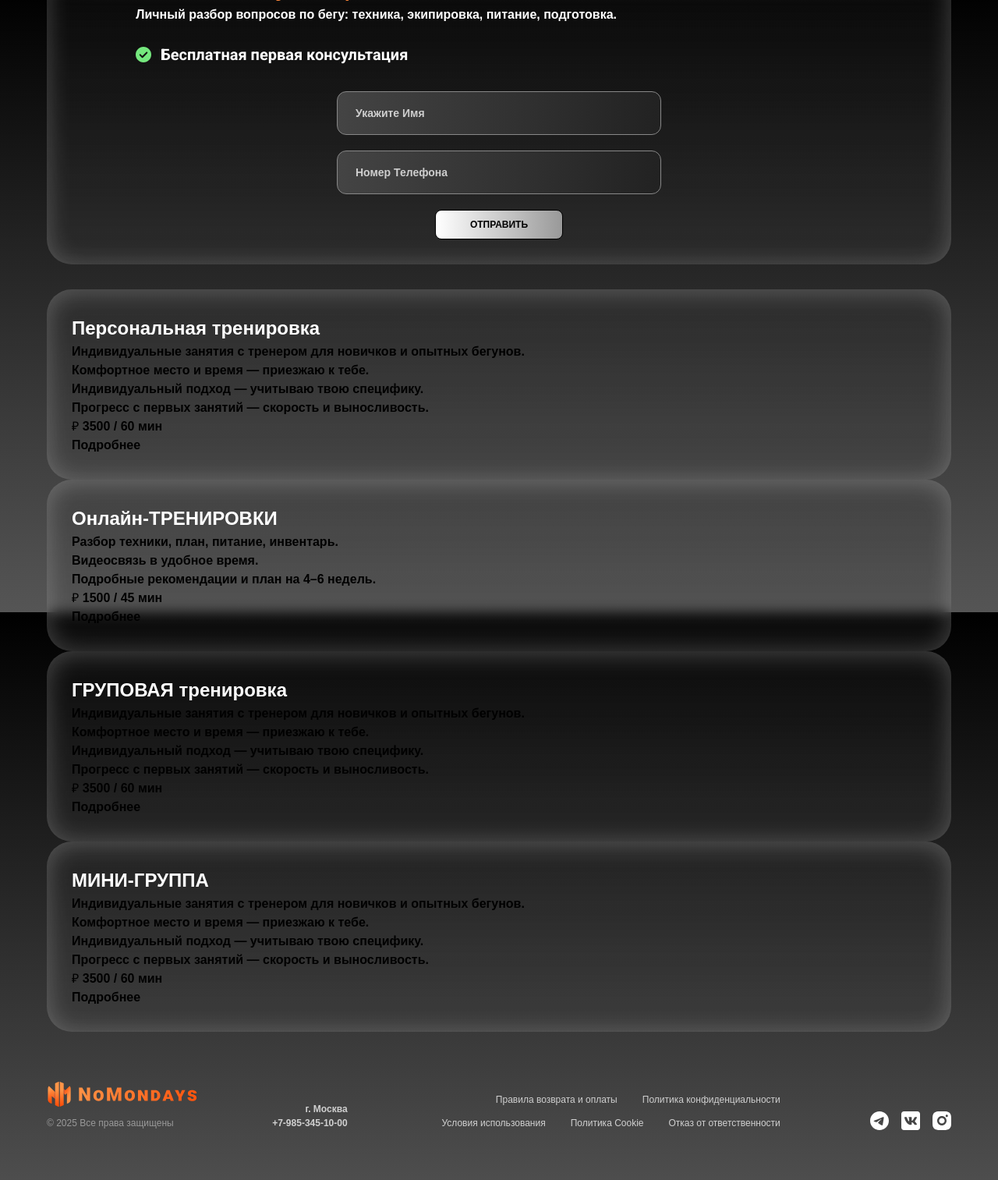
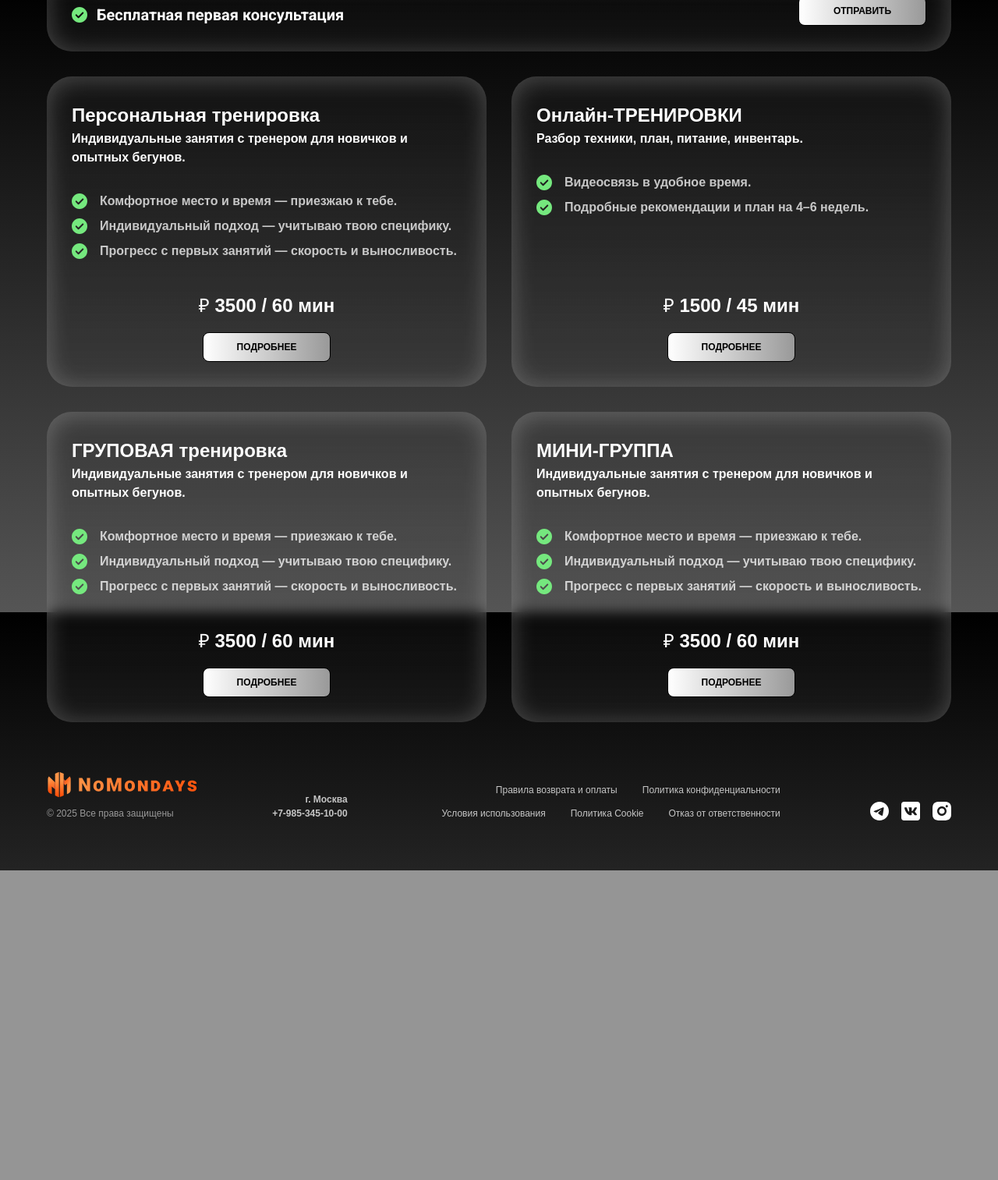
Before and after one commit to VelValerian/nm_webapp, a Django app: page /trainings/ in a window 1280 px wide. Shown: the part 815-2328 px from the top of the page at 78% size. After the commit the page ends 1931 px from the top, so only its background shows below. Run offline with Django 5.2, Linux system fonts and the light colour scheme; data that the repository does not hold is empty; some web fonts are replaced.

Commit message:
style (training_card) style for card content

```diff
--- a/app_trainings/templates/components/training_card.html
+++ b/app_trainings/templates/components/training_card.html
@@ -1,21 +1,33 @@
 {# компонент-карточка: НИКАКИХ extends/block #}
-<article class="island island-training-card">
+<article class="island island-training-card" xmlns="http://www.w3.org/1999/html">
+  <div class="island-training-card__content-up">
+    <div class="island-training-card__content-up--title">
       <h3 class="island-training-card__title title">{{ card.title }}</h3>
       {% if card.subtitle %}
-  <p class="island-training-card__subtitle">{{ card.subtitle }}</p>
+      <p class="island-training-card__description title">{{ card.subtitle }}</p>
       {% endif %}
+    </div>
 
     {% if card.bullets %}
-  <ul class="island-training-card__bullets">
-    {% for b in card.bullets %}<li>{{ b }}</li>{% endfor %}
+    <ul class="island-training-card__content-up--bullets">
+      {% for b in card.bullets %}<li> <img
+            class="island-about-mini__title-arrow"
+            src="../../../static/icons/green-check.svg"
+            alt="chrck"
+            width="20"
+            height="20"
+            loading="lazy"
+    /> {{ b }}</li>{% endfor %}
     </ul>
     {% endif %}
+  </div>
 
-  <div class="island-training-card__price">
+  <div class="island-training-card__content-low">
+    <div class="title island-training-card__content-low--price ">
       ₽ {{ card.price }} / {{ card.duration_min }} мин
     </div>
-
-  <a class="btn island-training-card__cta" href="{% url 'trainings:page' slug=card.slug %}">
+    <a class="button island-training-card__cta" href="{% url 'trainings:page' slug=card.slug %}">
     Подробнее
   </a>
+  </div>
 </article>
--- a/assets/scss/blocks/_training-page.scss
+++ b/assets/scss/blocks/_training-page.scss
@@ -80,6 +80,38 @@
   flex: 1 1 calc(50% - 1rem);   /* каждая карточка стремится занять половину строки */
   min-width: 360px;             /* но не ужимается уже 360px */
   color: var(--text-color-secondary);
+  display: flex;
+  flex-direction: column;
+  justify-content: space-between;
+
+  &__content-up {
+    display: flex;
+    flex-direction: column;
+    width: 100%;
+
+    &--bullets {
+      margin-top: 2rem;
+      li {
+        display: flex;
+        gap: 1rem;
+        margin-bottom: 0.5rem;
+      }
+    }
+
+  }
+
+  &__content-low {
+    display: flex;
+    flex-direction: column;
+    align-items: center;
+    margin-top: 2rem;
+    font-size: x-large;
+    gap: 1rem;
+
+    &--price {
+      justify-content: center;
+    }
+  }
 }
 
 @media (max-width: 760px) {
--- a/static/css/styles.css
+++ b/static/css/styles.css
@@ -525,7 +525,7 @@ pre {
   gap: 2rem;
   color: var(--text-color-secondary);
 }
-@media (max-width: 1440px) {
+@media (max-width: 1023px) {
   .island-form-content {
     flex-direction: column;
     align-items: center;
@@ -552,7 +552,7 @@ pre {
   align-items: flex-end;
   gap: 20px;
 }
-@media (max-width: 1440px) {
+@media (max-width: 1023px) {
   .island-form-content__form--body {
     align-items: center;
   }
@@ -1038,16 +1038,32 @@ pre {
   text-indent: 2em;
 }
 .island-training-advantages-content-wrapper__block--left p {
-  margin-bottom: 1rem;
+  margin-bottom: 0.2rem;
 }
 .island-training-advantages-content-wrapper__block--right p {
   display: list-item;
   list-style: disc outside;
   text-indent: 0.5em;
 }
+@media (max-width: 1023px) {
+  .island-training-advantages-content-wrapper__block--right p {
+    margin-bottom: 0;
+    margin-left: 2rem;
+  }
+}
 .island-training-advantages-content-wrapper__block--right strong {
   font-weight: 900;
 }
+@media (max-width: 1023px) {
+  .island-training-advantages-content-wrapper__block {
+    max-width: 100%;
+  }
+}
+@media (max-width: 1023px) {
+  .island-training-advantages-content-wrapper {
+    flex-direction: column;
+  }
+}
 
 .island-training-consulting {
   position: relative;
@@ -1056,6 +1072,57 @@ pre {
   width: 100%;
 }
 
+.training-list {
+  position: relative;
+  display: flex;
+  flex-wrap: wrap;
+  justify-content: flex-start;
+  gap: 2rem;
+}
+
+.island-training-card {
+  flex: 1 1 calc(50% - 1rem); /* каждая карточка стремится занять половину строки */
+  min-width: 360px; /* но не ужимается уже 360px */
+  color: var(--text-color-secondary);
+  display: flex;
+  flex-direction: column;
+  justify-content: space-between;
+}
+.island-training-card__content-up {
+  display: flex;
+  flex-direction: column;
+  width: 100%;
+}
+.island-training-card__content-up--bullets {
+  margin-top: 2rem;
+}
+.island-training-card__content-up--bullets li {
+  display: flex;
+  gap: 1rem;
+  margin-bottom: 0.5rem;
+}
+.island-training-card__content-low {
+  display: flex;
+  flex-direction: column;
+  align-items: center;
+  margin-top: 2rem;
+  font-size: x-large;
+  gap: 1rem;
+}
+.island-training-card__content-low--price {
+  justify-content: center;
+}
+
+@media (max-width: 760px) {
+  .training-list {
+    flex-direction: column; /* карточки идут столбиком */
+  }
+  .island-training-card {
+    flex: 1 1 auto;
+    min-width: 0;
+    width: 100%; /* каждая растягивается на всю ширину контейнера */
+  }
+}
 .island-contact {
   position: relative;
   display: flex;
```
Lines whose indentation alone changed are shown as unchanged.
